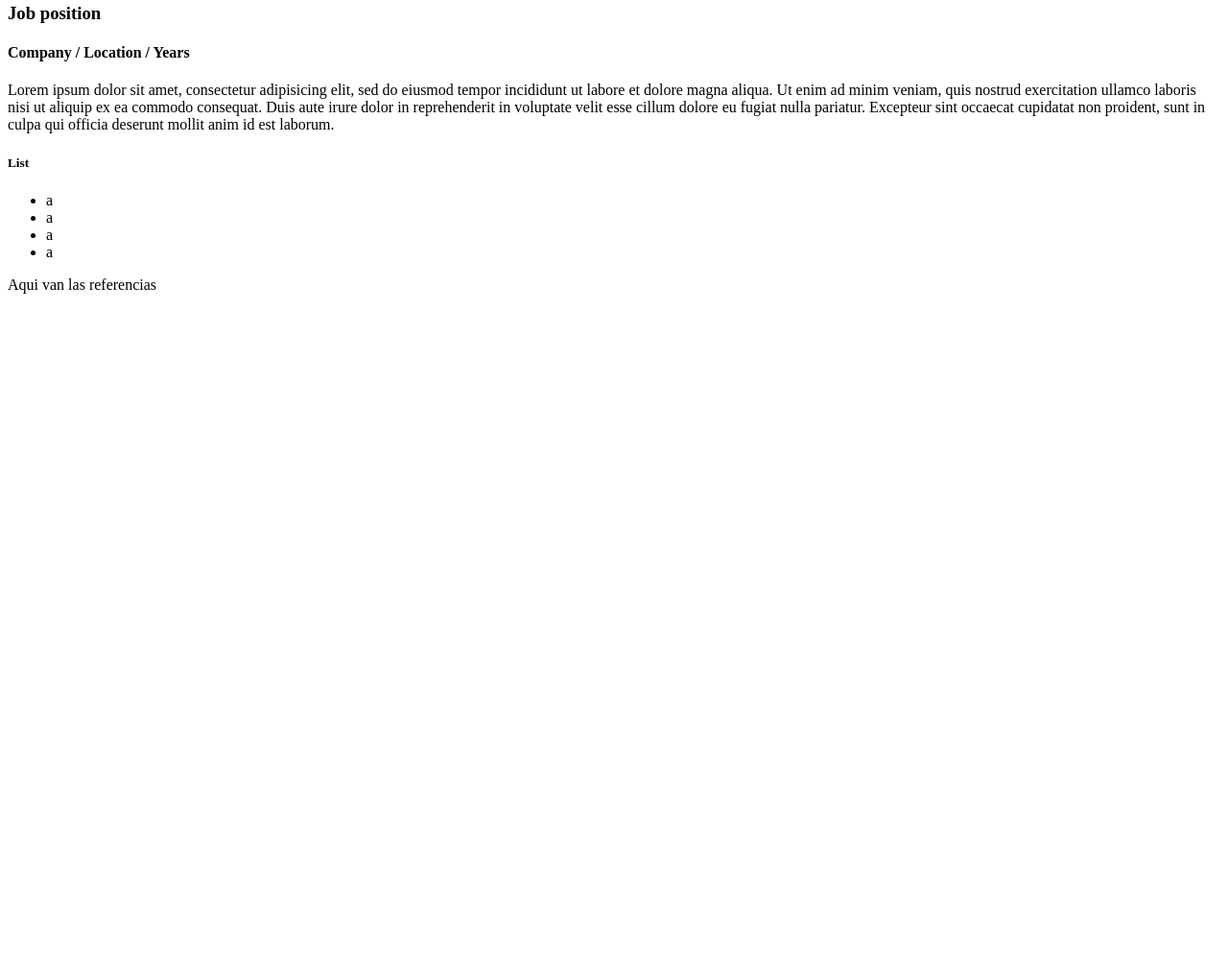
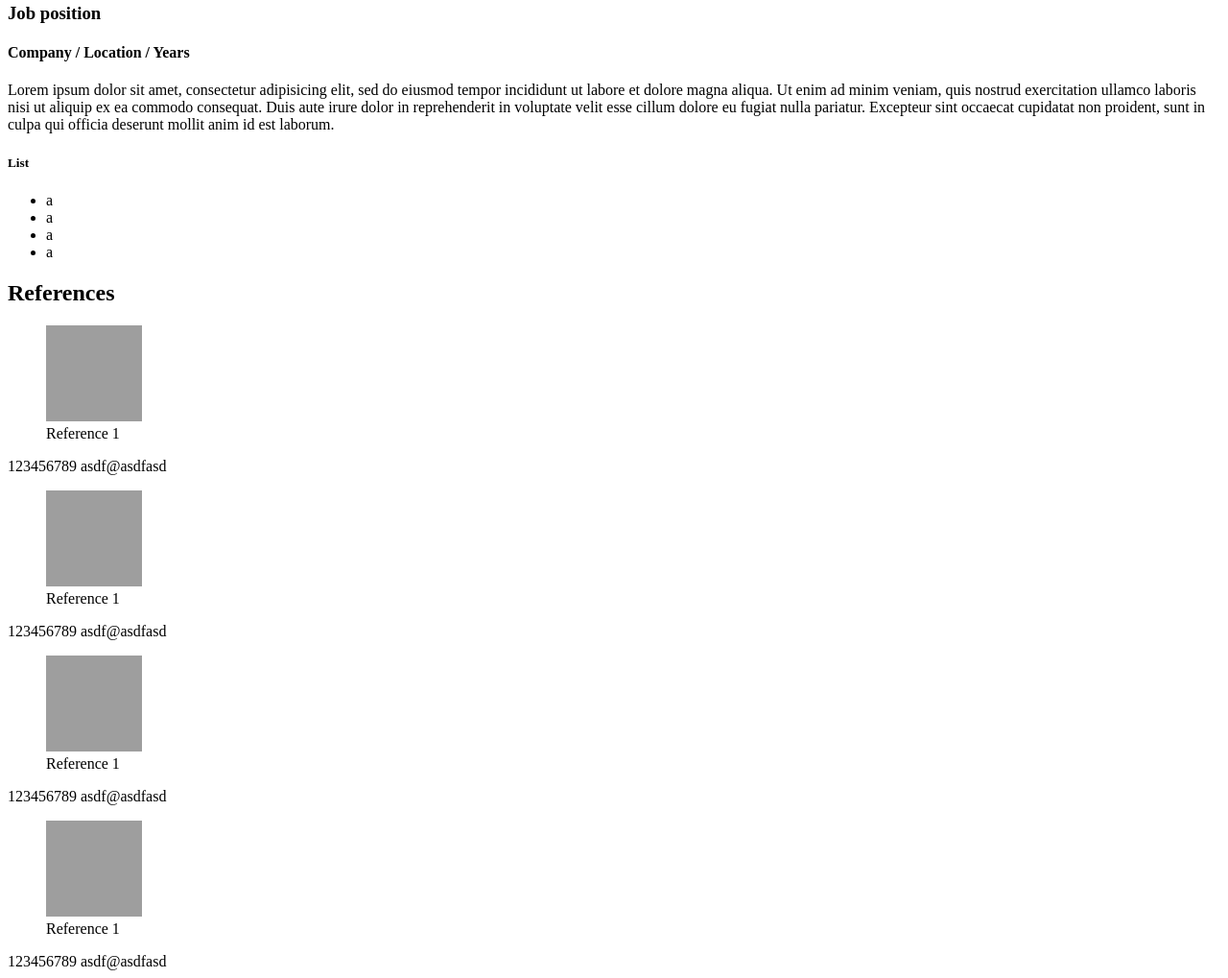
Before and after one commit to nmicht/my-resume, a plain HTML site: page index.html in a window 1280 px wide. Shown: the part 2555-3574 px from the top of the page at 96% size. Before the commit the page ends 2869 px from the top, so only its background shows below. Drawn offline with Linux system fonts and the light colour scheme; grey boxes are pictures that could not be loaded.

Commit message:
Added references articles

```diff
--- a/index.html
+++ b/index.html
@@ -154,7 +154,39 @@
         </article>
       </section>
       <section>
-        Aqui van las referencias
+        <h2>References</h2>
+        <article>
+          <figure>
+            <img src="http://lorempixel.com/100/100" alt="Reference picture">
+            <figcaption>Reference 1</figcaption>
+          </figure>
+          <span>123456789</span>
+          <span>asdf@asdfasd</span>
+        </article>
+        <article>
+          <figure>
+            <img src="http://lorempixel.com/100/100" alt="Reference picture">
+            <figcaption>Reference 1</figcaption>
+          </figure>
+          <span>123456789</span>
+          <span>asdf@asdfasd</span>
+        </article>
+        <article>
+          <figure>
+            <img src="http://lorempixel.com/100/100" alt="Reference picture">
+            <figcaption>Reference 1</figcaption>
+          </figure>
+          <span>123456789</span>
+          <span>asdf@asdfasd</span>
+        </article>
+        <article>
+          <figure>
+            <img src="http://lorempixel.com/100/100" alt="Reference picture">
+            <figcaption>Reference 1</figcaption>
+          </figure>
+          <span>123456789</span>
+          <span>asdf@asdfasd</span>
+        </article>
       </section>
     </main>
   </body>
```
